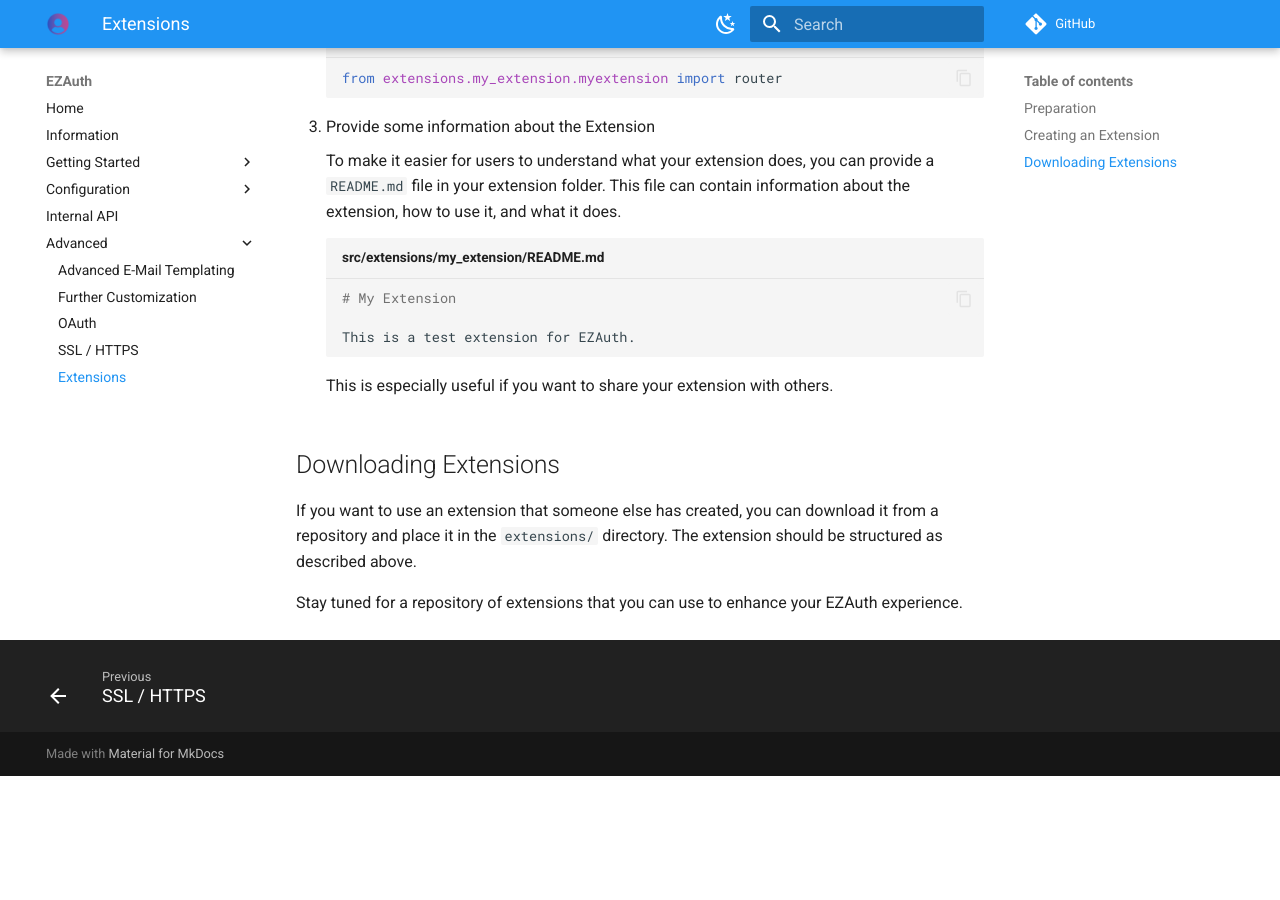
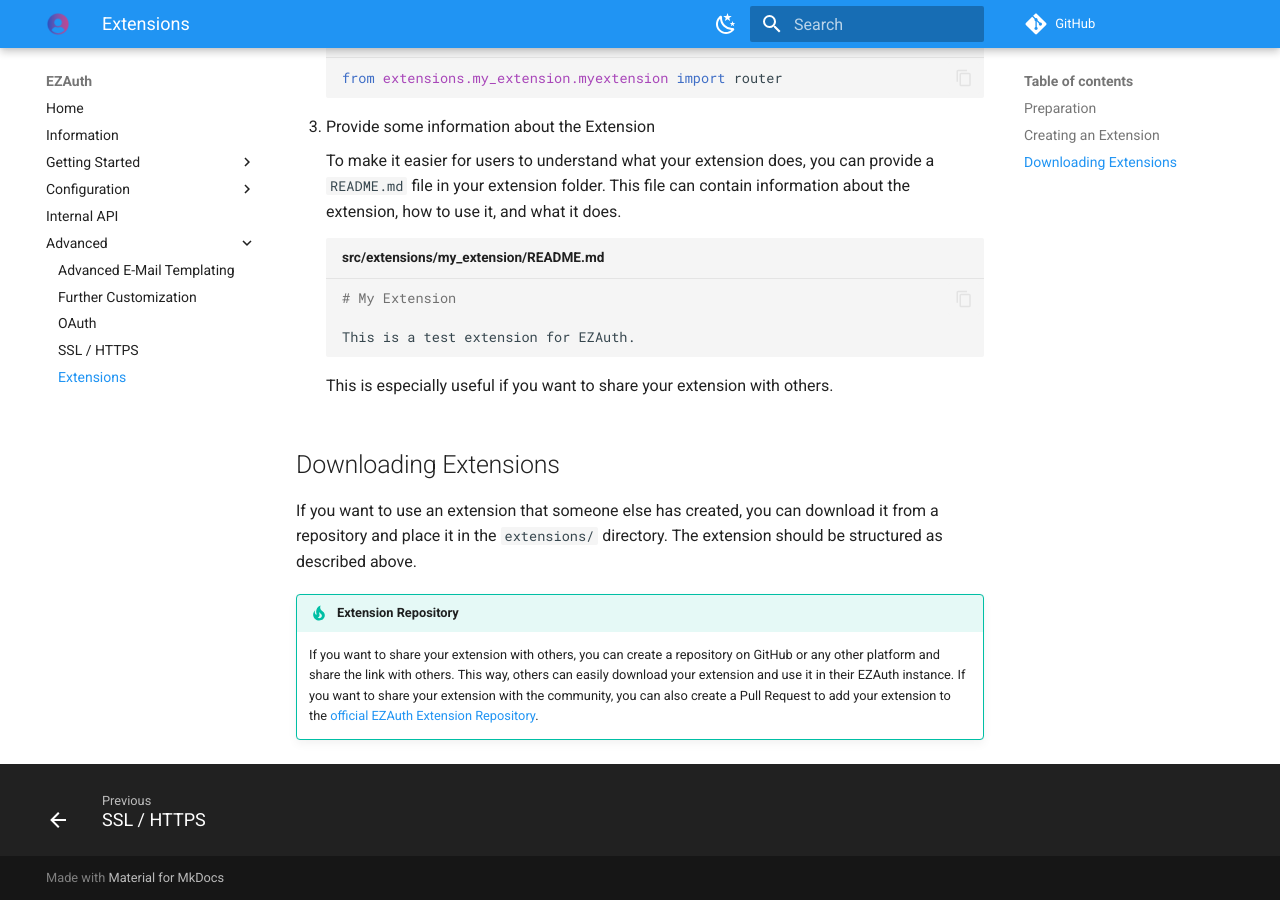
Before and after one commit to JohnGrubba/ezauth, an MkDocs documentation site: the page built from docs/advanced/extensions.md, in a window 1280 px wide and 900 px high, scrolled down 1670 px. Built offline with MkDocs 1.6.1 and Material for MkDocs 9.7.7, drawn with Linux system fonts in a browser that asks for light colours; comment, search, counter and statistics services are not loaded; before the commit the page ends 2446 px from its top, so only the background shows below that.

Commit message:
EZAuth Extension Repository in Docs

```diff
--- a/docs/advanced/extensions.md
+++ b/docs/advanced/extensions.md
@@ -74,4 +74,5 @@
 
 If you want to use an extension that someone else has created, you can download it from a repository and place it in the `extensions/` directory. The extension should be structured as described above.
 
-Stay tuned for a repository of extensions that you can use to enhance your EZAuth experience.
+!!! Tip "Extension Repository"
+    If you want to share your extension with others, you can create a repository on GitHub or any other platform and share the link with others. This way, others can easily download your extension and use it in their EZAuth instance. If you want to share your extension with the community, you can also create a Pull Request to add your extension to the [official EZAuth Extension Repository](https://github.com/JohnGrubba/ezauth-extensions).
```
